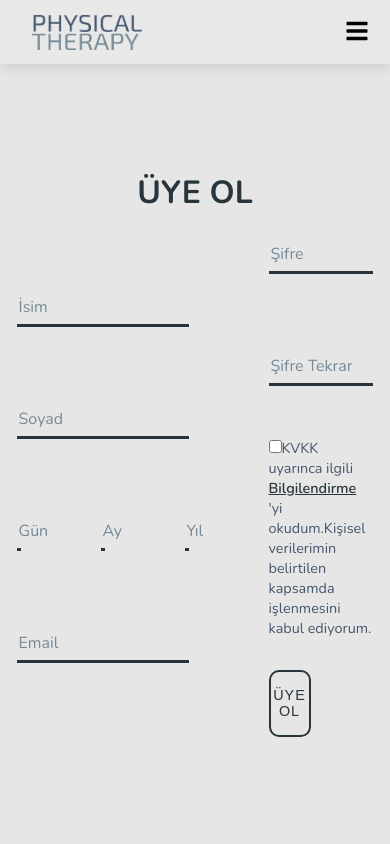
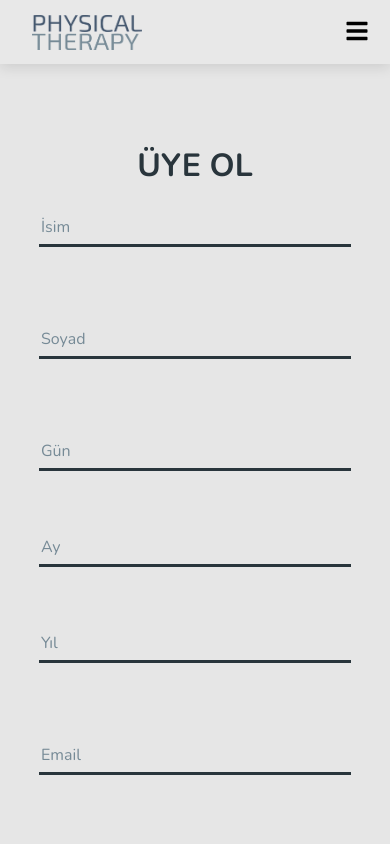
Before and after one commit to semsi-gungor/Physiotherapy-App, a Next.js app: page /sign-up in a window 390 px wide. Shown: the top 844 px of the page. Built offline with nearby package versions, Linux system fonts and the light colour scheme.

Commit message:
made signup component responsive

```diff
--- a/src/components/sing-up/SignUpPage.module.css
+++ b/src/components/sing-up/SignUpPage.module.css
@@ -4,6 +4,7 @@
   flex-direction: column;
   align-items: center;
   justify-content: center;
+  padding: 5rem 0;
 }
 
 .formPage header {
@@ -37,7 +38,7 @@
   display: flex;
   justify-content: center;
   align-items: center;
-  gap: 5rem;
+  gap: 0.5rem;
 }
 
 .notify {
@@ -72,3 +73,29 @@
   background-color: var(--color-6);
   color: var(--color-1);
 }
+
+@media (max-width: 700px) {
+  .form {
+    flex-direction: column;
+    gap: 3rem;
+  }
+  .dateOfBirth {
+    flex-direction: column;
+    gap: 1rem;
+  }
+
+  .leftForm {
+    width: 100%;
+  }
+
+  .rightForm {
+    width: 100%;
+  }
+}
+
+@media (min-width: 701px) and (max-width: 1120px) {
+  .dateOfBirth {
+    flex-direction: column;
+    gap: 1rem;
+  }
+}
```
